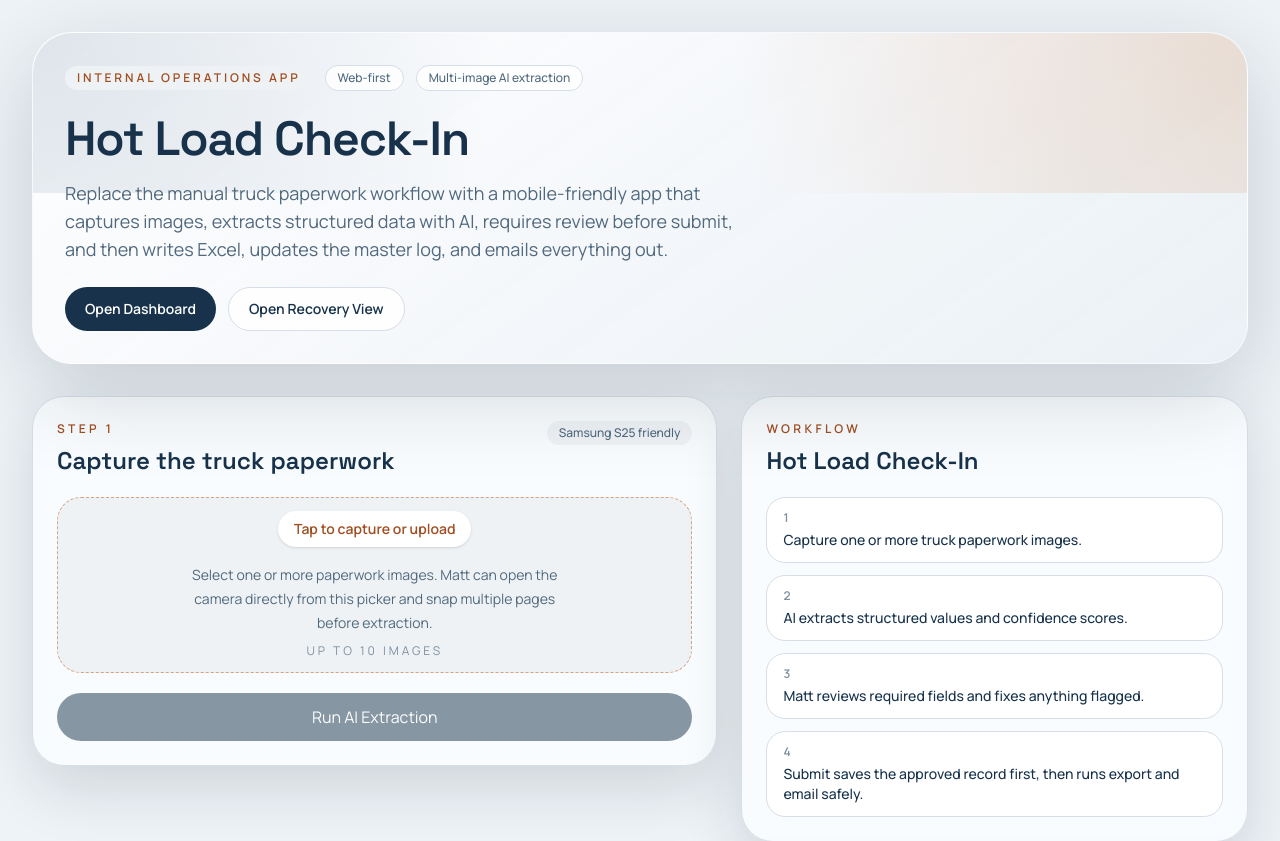
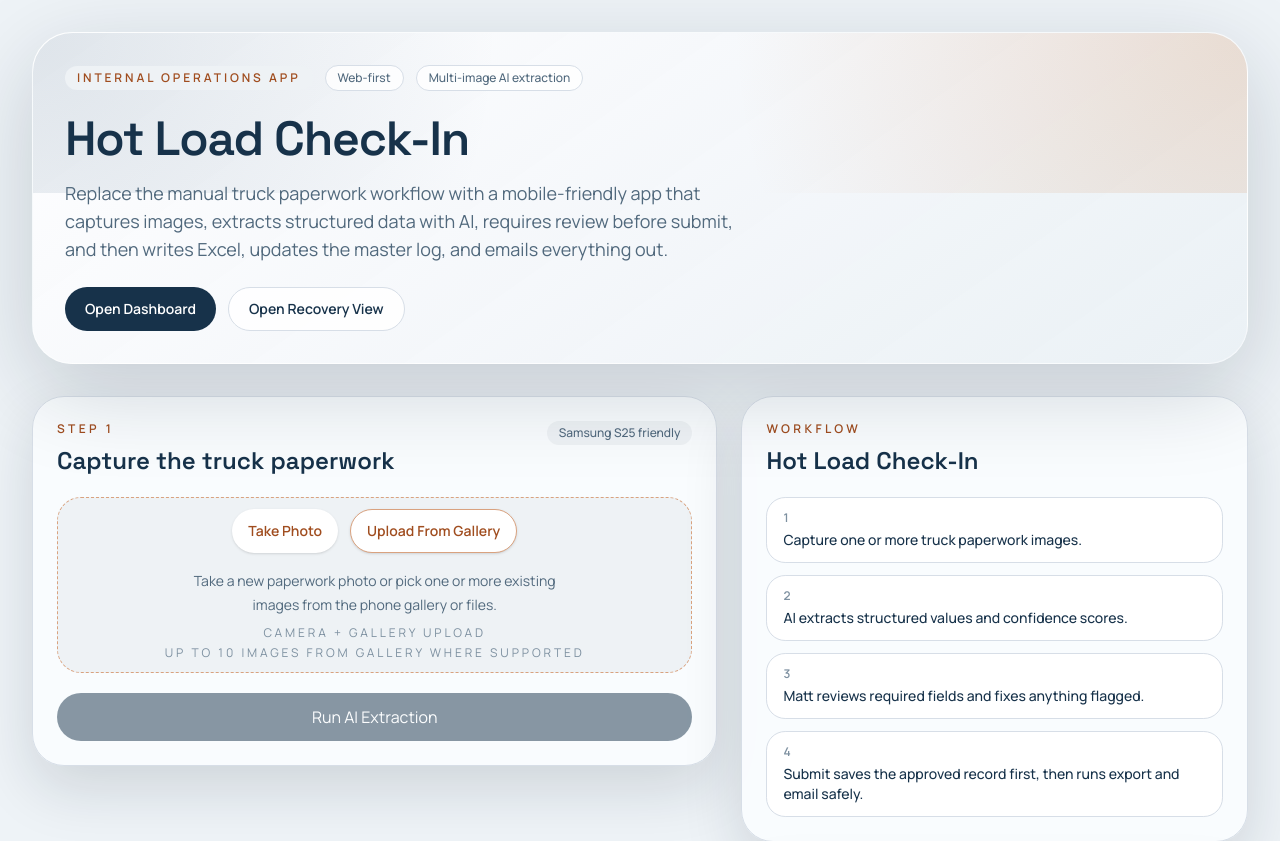
Before and after one commit to barnscarter-ops/hot-load-checkins, a Next.js app: page / in a window 1280 px wide. Shown: the top 841 px of the page. Built offline with nearby package versions, Linux system fonts and the light colour scheme.

Commit message:
fix image upload behavior

```diff
--- a/components/check-in/hot-load-check-in-app.tsx
+++ b/components/check-in/hot-load-check-in-app.tsx
@@ -139,7 +139,8 @@ function buildDraftPayload(checkIn: CheckInRecord): ExtractResponsePayload {
 }
 
 export function HotLoadCheckInApp() {
-  const imageInputId = useId();
+  const imageUploadInputId = useId();
+  const imageCameraInputId = useId();
   const [files, setFiles] = useState<File[]>([]);
   const [extractRequestId, setExtractRequestId] = useState(() => crypto.randomUUID());
   const [extractError, setExtractError] = useState<ExtractErrorState | null>(null);
@@ -455,7 +456,7 @@ export function HotLoadCheckInApp() {
       missingRequired={missingRequired}
       manuallyEditedFields={manuallyEditedFields}
       isSubmitting={submitting}
-      imageInputId={imageInputId}
+      imageInputId={imageUploadInputId}
       submitFailureStage={
         submitFailureStage === "excel_generation" ||
         submitFailureStage === "email_send" ||
@@ -488,7 +489,8 @@ export function HotLoadCheckInApp() {
     <div className="grid gap-6 lg:grid-cols-[1.15fr_0.85fr]">
       <div className="space-y-6">
         <ImagePicker
-          inputId={imageInputId}
+          cameraInputId={imageCameraInputId}
+          uploadInputId={imageUploadInputId}
           previews={previews}
           disabled={extracting || submitting}
           isExtracting={extracting}
--- a/components/check-in/image-picker.tsx
+++ b/components/check-in/image-picker.tsx
@@ -4,7 +4,8 @@ import { MAX_IMAGE_COUNT } from "@/lib/check-ins/constants";
 import { cn } from "@/lib/utils";
 
 interface ImagePickerProps {
-  inputId: string;
+  cameraInputId: string;
+  uploadInputId: string;
   previews: string[];
   disabled?: boolean;
   isExtracting: boolean;
@@ -19,7 +20,8 @@ interface ImagePickerProps {
 }
 
 export function ImagePicker({
-  inputId,
+  cameraInputId,
+  uploadInputId,
   previews,
   disabled,
   isExtracting,
@@ -28,6 +30,12 @@ export function ImagePicker({
   onFilesSelected,
   onExtract,
 }: ImagePickerProps) {
+  function handleFileSelection(fileList: FileList | null, resetInput: () => void) {
+    const nextFiles = Array.from(fileList ?? []);
+    onFilesSelected(nextFiles.slice(0, MAX_IMAGE_COUNT));
+    resetInput();
+  }
+
   return (
     <section
       id="image-capture"
@@ -47,37 +55,69 @@ export function ImagePicker({
         </span>
       </div>
 
-      <label
-        htmlFor={inputId}
+      <div
         className={cn(
-          "mt-5 flex min-h-44 cursor-pointer flex-col items-center justify-center rounded-[1.5rem] border border-dashed border-[color:var(--accent-soft)] bg-[color:var(--panel-soft)] px-5 text-center transition hover:border-[color:var(--accent)] hover:bg-white",
-          disabled && "cursor-not-allowed opacity-60",
+          "mt-5 flex min-h-44 flex-col items-center justify-center rounded-[1.5rem] border border-dashed border-[color:var(--accent-soft)] bg-[color:var(--panel-soft)] px-5 text-center",
+          disabled && "opacity-60",
         )}
       >
         <input
-          id={inputId}
+          id={cameraInputId}
           className="hidden"
           type="file"
           accept="image/*"
           capture="environment"
+          disabled={disabled}
+          onChange={(event) => {
+            handleFileSelection(event.target.files, () => {
+              event.currentTarget.value = "";
+            });
+          }}
+        />
+        <input
+          id={uploadInputId}
+          className="hidden"
+          type="file"
+          accept="image/*"
           multiple
           disabled={disabled}
           onChange={(event) => {
-            const nextFiles = Array.from(event.target.files ?? []);
-            onFilesSelected(nextFiles.slice(0, MAX_IMAGE_COUNT));
+            handleFileSelection(event.target.files, () => {
+              event.currentTarget.value = "";
+            });
           }}
         />
-        <span className="rounded-full bg-white px-4 py-2 text-sm font-semibold text-[color:var(--accent)] shadow-sm">
-          Tap to capture or upload
-        </span>
+        <div className="flex flex-wrap items-center justify-center gap-3">
+          <label
+            htmlFor={cameraInputId}
+            className={cn(
+              "inline-flex min-h-11 cursor-pointer items-center justify-center rounded-full bg-white px-4 py-2 text-sm font-semibold text-[color:var(--accent)] shadow-sm transition hover:border-[color:var(--accent)] hover:bg-[color:var(--panel)]",
+              disabled && "pointer-events-none",
+            )}
+          >
+            Take Photo
+          </label>
+          <label
+            htmlFor={uploadInputId}
+            className={cn(
+              "inline-flex min-h-11 cursor-pointer items-center justify-center rounded-full border border-[color:var(--accent-soft)] bg-white px-4 py-2 text-sm font-semibold text-[color:var(--accent)] shadow-sm transition hover:border-[color:var(--accent)] hover:bg-[color:var(--panel)]",
+              disabled && "pointer-events-none",
+            )}
+          >
+            Upload From Gallery
+          </label>
+        </div>
         <p className="mt-4 max-w-sm text-sm leading-6 text-[color:var(--muted)]">
-          Select one or more paperwork images. Matt can open the camera directly from this
-          picker and snap multiple pages before extraction.
+          Take a new paperwork photo or pick one or more existing images from the phone
+          gallery or files.
         </p>
         <p className="mt-2 text-xs uppercase tracking-[0.24em] text-[color:var(--muted-soft)]">
-          Up to {MAX_IMAGE_COUNT} images
+          Camera + Gallery Upload
         </p>
-      </label>
+        <p className="mt-1 text-xs uppercase tracking-[0.24em] text-[color:var(--muted-soft)]">
+          Up to {MAX_IMAGE_COUNT} images from gallery where supported
+        </p>
+      </div>
 
       {previews.length > 0 ? (
         <>
@@ -90,15 +130,26 @@ export function ImagePicker({
                 Retake or replace from here without leaving the screen.
               </p>
             </div>
+            <div className="flex flex-wrap gap-2">
               <label
-              htmlFor={inputId}
+                htmlFor={cameraInputId}
                 className={cn(
                   "inline-flex min-h-11 items-center justify-center rounded-full border border-[color:var(--accent-soft)] bg-[color:var(--warn-bg)] px-4 text-sm font-semibold text-[color:var(--accent)] transition hover:border-[color:var(--accent)] hover:bg-white",
                   disabled && "pointer-events-none opacity-60",
                 )}
               >
-              Retake / Replace
+                Take Photo
               </label>
+              <label
+                htmlFor={uploadInputId}
+                className={cn(
+                  "inline-flex min-h-11 items-center justify-center rounded-full border border-[color:var(--accent-soft)] bg-[color:var(--warn-bg)] px-4 text-sm font-semibold text-[color:var(--accent)] transition hover:border-[color:var(--accent)] hover:bg-white",
+                  disabled && "pointer-events-none opacity-60",
+                )}
+              >
+                Upload More
+              </label>
+            </div>
           </div>
 
           <div className="mt-4 grid grid-cols-2 gap-3 sm:grid-cols-3">
```
Lines whose indentation alone changed are shown as unchanged.
